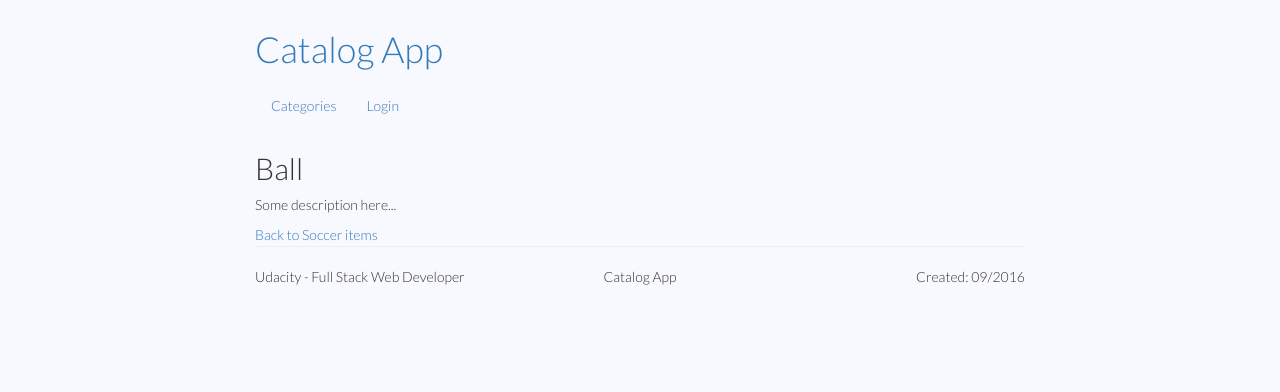
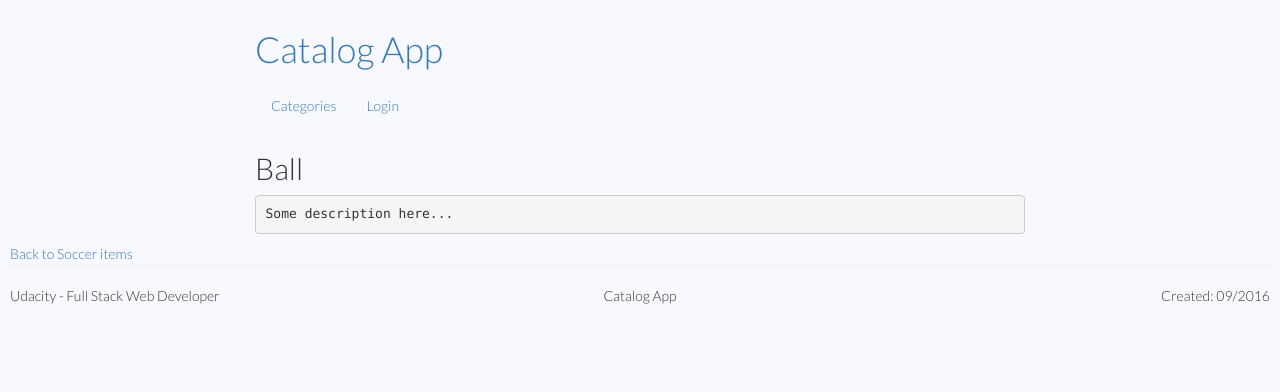
Before and after one commit to KonradSchieban/CatalogApp, a Flask app: page /catalog/Soccer/Ball in a window 1280 px wide. Shown: the top 392 px of the page. Run offline with Flask 2, Linux system fonts and the light colour scheme; the visitor is signed in with stand-in values (Sample User, id 1); some libraries are stand-ins or nearby versions.

Commit message:
Style adjusted

```diff
--- a/templates/catalog_root_page.html
+++ b/templates/catalog_root_page.html
@@ -2,7 +2,7 @@
 {% block content %}
 
 <div class="row">
-    <div class="col-md-4">
+    <div class="col-md-4  col-sm-4">
         <div class="categories">
             <h2>Categories</h2>
             <ul>
@@ -12,7 +12,7 @@
             </ul>
         </div>
     </div>
-    <div class="col-md-8">
+    <div class="col-md-8  col-sm-8">
         <div class="latest_items">
             <h2>Latest Items</h2>
 
--- a/templates/category_page.html
+++ b/templates/category_page.html
@@ -2,7 +2,7 @@
 {% block content %}
 
 <div class="row">
-    <div class="col-md-4">
+    <div class="col-md-4  col-sm-4">
         <div class="categories">
             <h2>Categories</h2>
             <ul>
@@ -12,7 +12,7 @@
             </ul>
         </div>
     </div>
-    <div class="col-md-8">
+    <div class="col-md-8  col-sm-8">
         <div class="category_items">
             <h2>{{ category_name }} Items</h2>
             <ul>
--- a/templates/item.html
+++ b/templates/item.html
@@ -2,12 +2,21 @@
 {% block content %}
 
     <h2>{{ item.name }}</h2>
-    <p>{{ item.description }}</p>
+    <div class="row item-description">
+        <div class="col-md-12 col-sm-12">
+            <pre>{{ item.description }}</pre>
+        </div>
+    </div>
 
     {% if item.user.email == current_user_email %}
-    <a href="{{ url_for('edit_item_page', category_name=item.category.name, item_name=item.name) }}">Edit</a>
-    <a href="{{ url_for('delete_item_page', category_name=item.category.name, item_name=item.name) }}">Delete</a>
+    <div class="item-link">
+        <a href="{{ url_for('edit_item_page', category_name=item.category.name, item_name=item.name) }}">Edit</a>
+    </div>
+    <div class="item-link">
+        <a href="{{ url_for('delete_item_page', category_name=item.category.name, item_name=item.name) }}">Delete</a>
     {% endif %}
-    <a href="{{ url_for('category_page', category=item.category.name) }}">Back to {{ item.category.name }} items</a>
-
+    </div>
+    <div class="item-link">
+        <a href="{{ url_for('category_page', category=item.category.name) }}">Back to {{ item.category.name }} items</a>
+    </div>
 {% endblock %}
```
